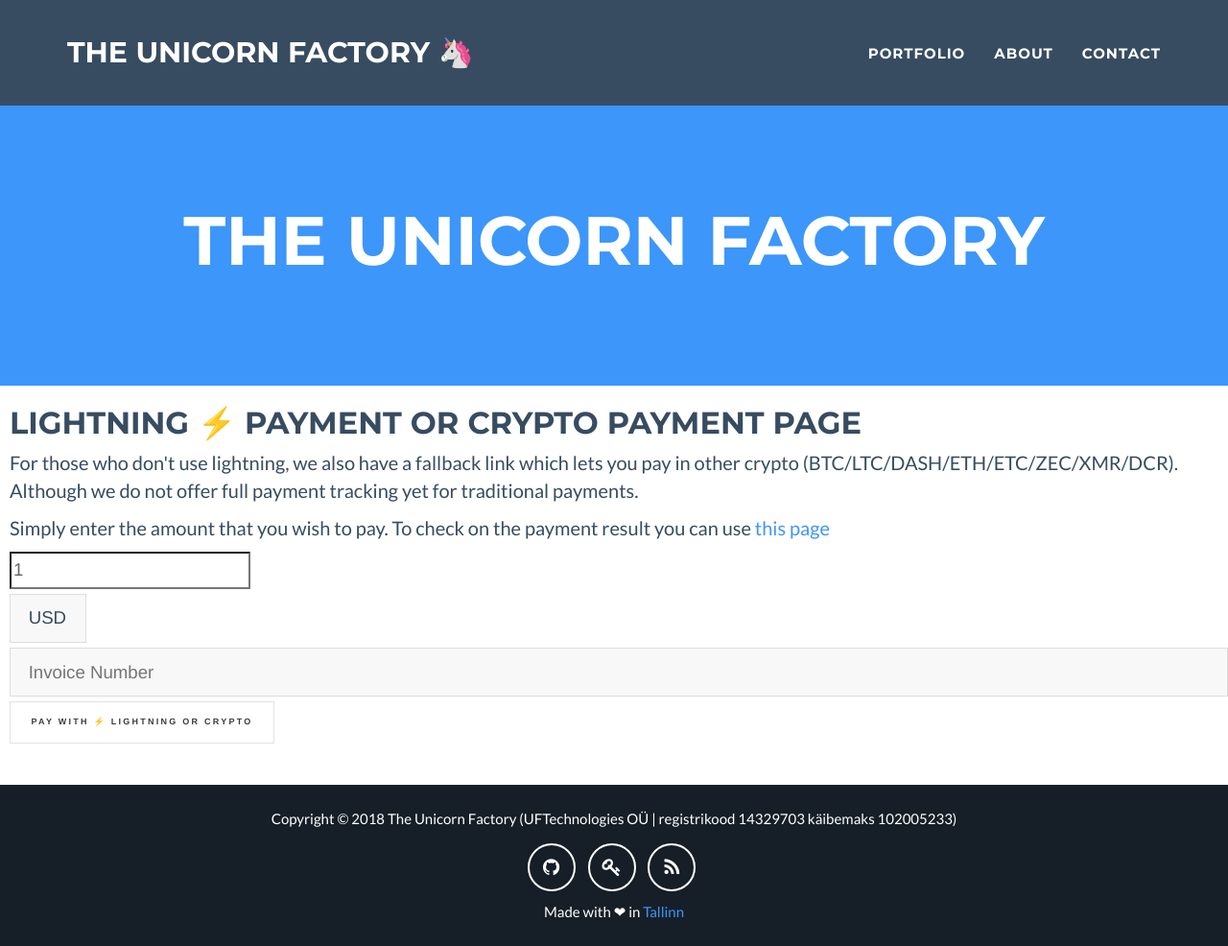
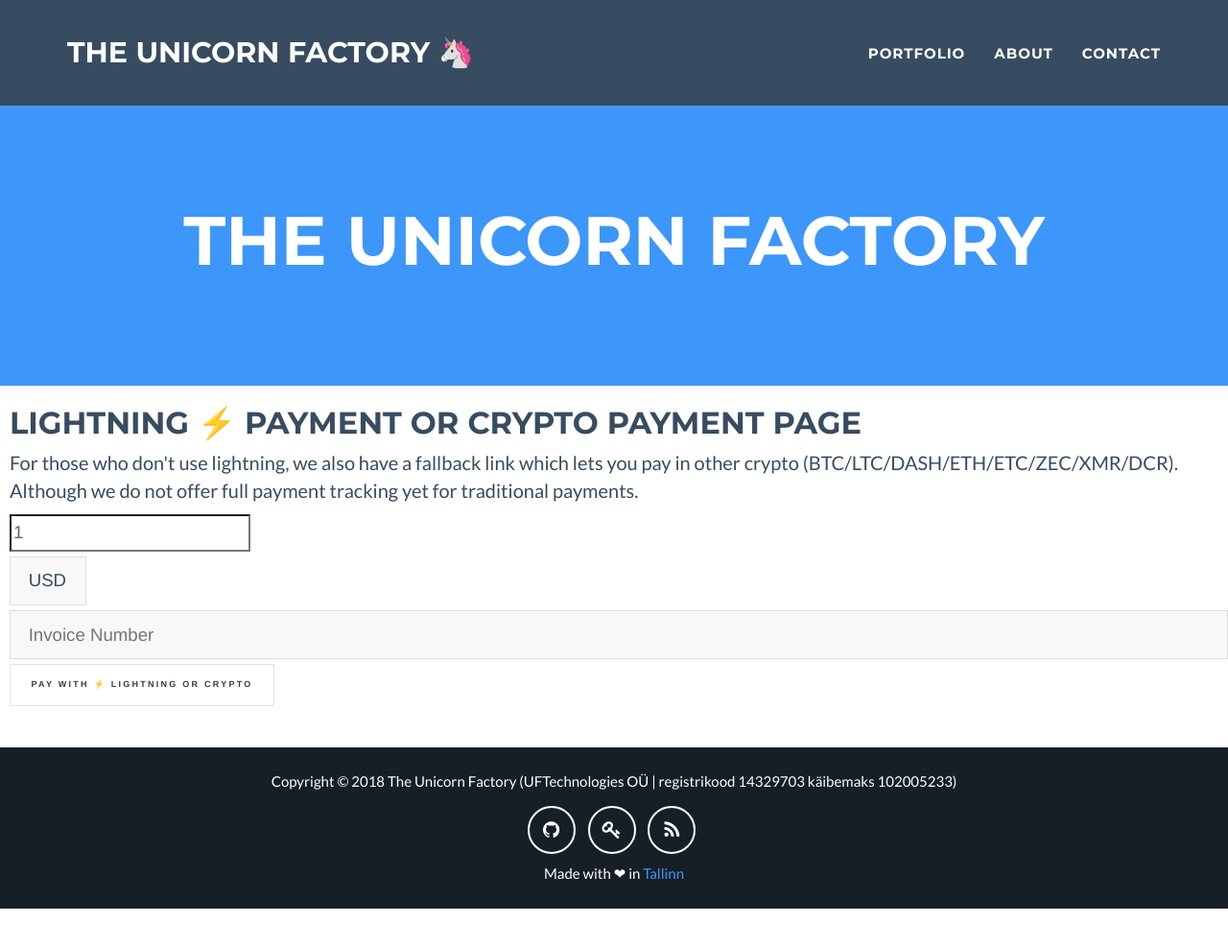
Before and after one commit to theunicornfactory/theunicornfactory.github.io, a Jekyll site: the page built from pay.html, in a window 1280 px wide and 986 px high. Shown: the whole window at 96% size. Built offline with Jekyll 4.4.1, drawn with Linux system fonts in a browser that asks for light colours.

Commit message:
Edit text

```diff
--- a/pay.html
+++ b/pay.html
@@ -7,9 +7,6 @@ permalink: /cryptopay/
   <div id="blurb">
     <p>
       For those who don't use lightning, we also have a fallback link which lets you pay in other crypto (BTC/LTC/DASH/ETH/ETC/ZEC/XMR/DCR). Although we do not offer full payment tracking yet for traditional payments.
-    </p>
-    <p>
-      Simply enter the amount that you wish to pay. To check on the payment result you can use <a href="/check-payment/">this page</a>
     </p>
   </div>
   <div id="lnapp">
```
